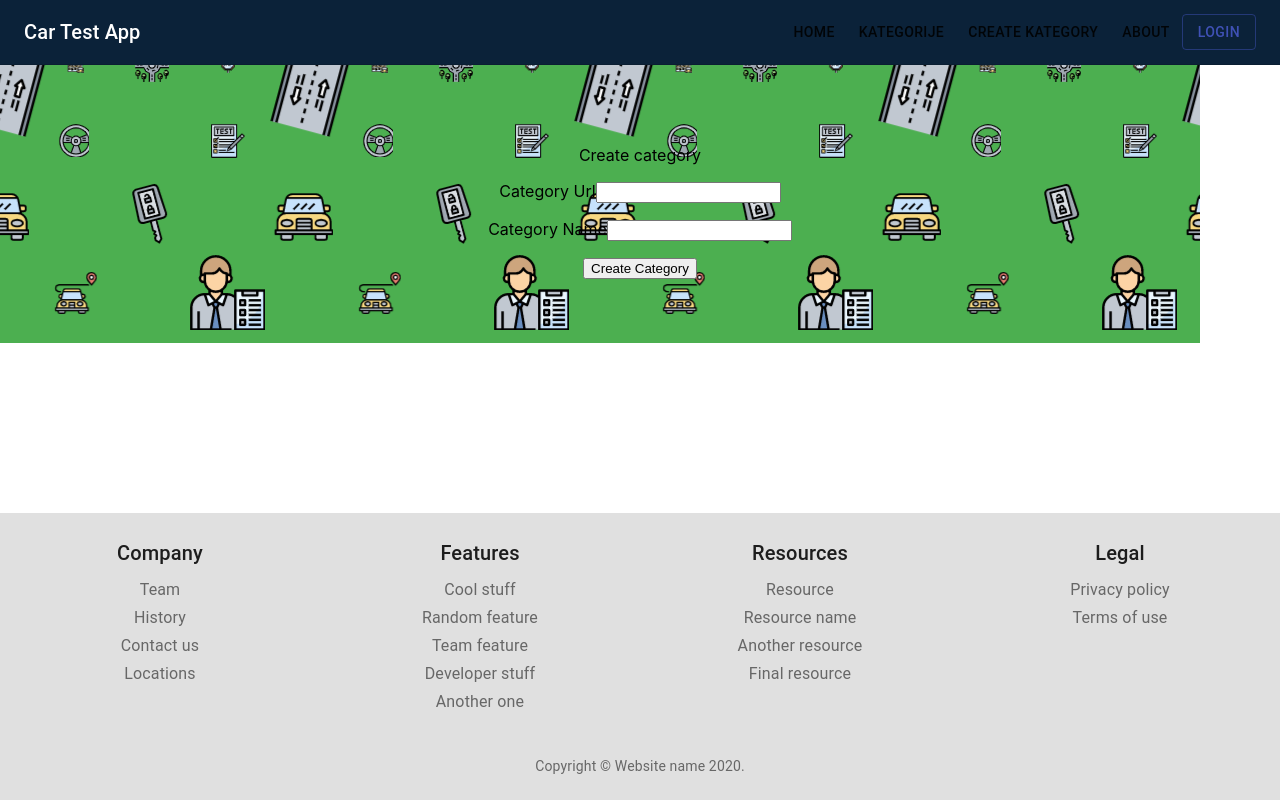
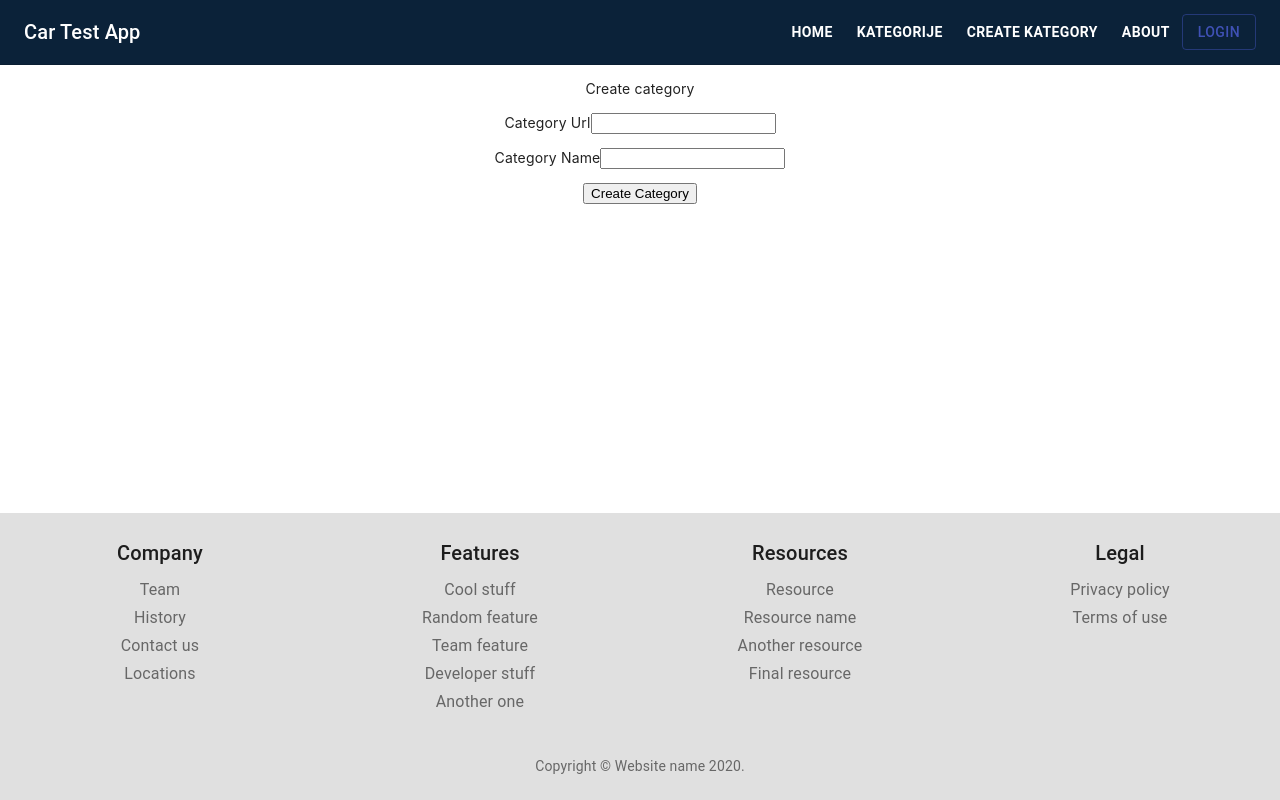
Before and after one commit to HunterJS-bit/react-quiz-app, a React (Create React App) app in the folder client/: page /category/create in a window 1280 px wide. Built offline with nearby package versions, Linux system fonts and the light colour scheme.

Commit message:
added css reset, minor css fixes

```diff
--- a/client/src/App.css
+++ b/client/src/App.css
@@ -19,19 +19,26 @@ fieldset {
   align-items: center;
 }
 
-.App > div {
+/* .App > div {
+  background-image: url("./assets/pattern.png");
+  background-repeat: repeat-y;
+  background-repeat-x: repeat;
+  padding: 4em 2em;
+} */
+.quiz {
+  background: #fff;
   background-image: url("./assets/pattern.png");
   background-repeat: repeat-y;
   background-repeat-x: repeat;
   padding: 4em 2em;
 }
-.quiz {
+
+.quiz-wrapper {
   margin: 57px auto;
   width: 800px;
   min-height: 60vh;
   padding: 1em 3em;
   border-radius: 40px;
-  background: #fff;
 }
 
 .cardList {
--- a/client/src/components/common/Header.js
+++ b/client/src/components/common/Header.js
@@ -24,6 +24,8 @@ const StyledAppBar = styled(AppBar)`
 const StyledLink = styled(Link)`
     margin: ${props =>
         props.theme.spacing(1, 1.5)};
+    color: #fff;
+    font-weight: 700;
 `;
 const Header = () => {
 
@@ -34,16 +36,16 @@ const Header = () => {
                     Car Test App
                 </StyledTypography>
                 <nav>
-                    <StyledLink component={RouterLink} variant="button" color="textPrimary" to={'/'}>
+                    <StyledLink component={RouterLink} variant="button" to={'/'}>
                         Home
                     </StyledLink>
-                    <StyledLink component={RouterLink} variant="button" color="textPrimary" to={'/category'}>
+                    <StyledLink component={RouterLink} variant="button"  to={'/category'}>
                         Kategorije
                     </StyledLink>
-                    <StyledLink component={RouterLink} variant="button" color="textPrimary" to={'/category/create'}>
+                    <StyledLink component={RouterLink} variant="button" to={'/category/create'}>
                         Create Kategory
                     </StyledLink>
-                    <StyledLink component={RouterLink} variant="button" color="textPrimary" to={'/about'}>
+                    <StyledLink component={RouterLink} variant="button" to={'/about'}>
                         About
                     </StyledLink>
                 </nav>
--- a/client/src/index.js
+++ b/client/src/index.js
@@ -7,6 +7,7 @@ import { createStore } from 'redux';
 import rootReducer from './store';
 import { createMuiTheme, StylesProvider, ThemeProvider as MuiThemeProvider } from '@material-ui/core/styles';
 import { ThemeProvider } from 'styled-components';
+import CssBaseline from '@material-ui/core/CssBaseline';
 
 import * as serviceWorker from './serviceWorker';
 
@@ -20,6 +21,7 @@ ReactDOM.render(
 			<StylesProvider injectFirst>
 				<MuiThemeProvider theme={theme}>
 					<ThemeProvider theme={theme}>
+						<CssBaseline />
 						<App />
 					</ThemeProvider>
 				</MuiThemeProvider>
```
